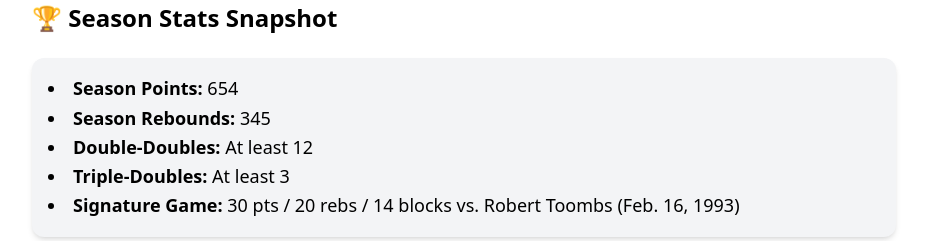
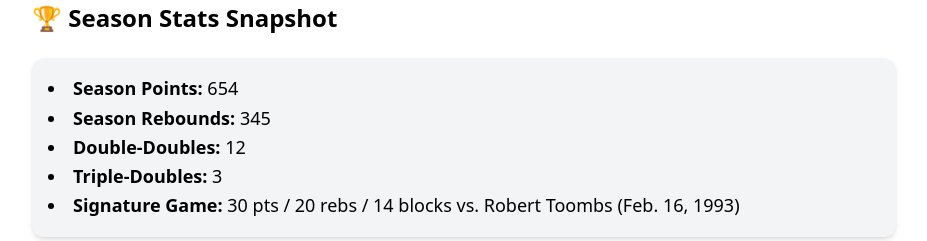
Before and after one commit to newonda1/st-andrews-basketball, a React (Vite) app: page /legacy/ChrisHaslam in a window 1280 px wide. Shown: the part 840-1081 px from the top of the page, without its empty margins (176-1103 px from the left). Built offline with nearby package versions, Linux system fonts and the light colour scheme.

Commit message:
Update ChrisHaslam.jsx

```diff
--- a/src/legacy/ChrisHaslam.jsx
+++ b/src/legacy/ChrisHaslam.jsx
@@ -32,8 +32,8 @@ export default function ChrisHaslam() {
           <ul className="list-disc list-inside">
             <li><strong>Season Points:</strong> 654</li>
             <li><strong>Season Rebounds:</strong> 345</li>
-            <li><strong>Double-Doubles:</strong> At least 12</li>
-            <li><strong>Triple-Doubles:</strong> At least 3</li>
+            <li><strong>Double-Doubles:</strong> 12</li>
+            <li><strong>Triple-Doubles:</strong> 3</li>
             <li><strong>Signature Game:</strong> 30 pts / 20 rebs / 14 blocks vs. Robert Toombs (Feb. 16, 1993)</li>
           </ul>
         </div>
```
